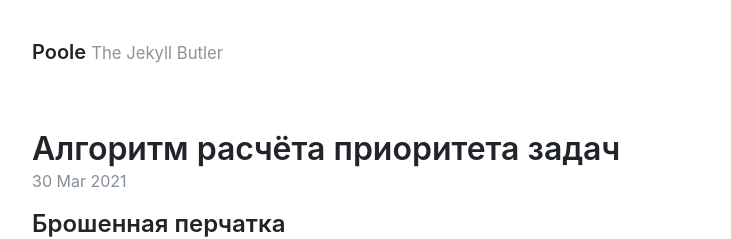
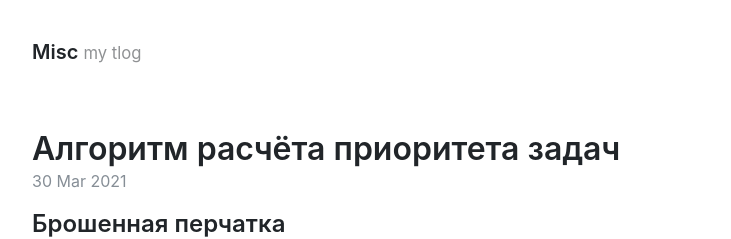
Before and after one commit to eduard-k/eduard-k.github.io, a Jekyll site: the page built from index.html, in a window 1280 px wide and 900 px high. Shown: the top 239 px of the window, without its empty margins (272-1003 px from the left). Built offline with Jekyll 4.4.1, drawn with Linux system fonts in a browser that asks for light colours; the list of posts is cut into pages by our own code.

Commit message:
Config setting

```diff
--- a/_config.yml
+++ b/_config.yml
@@ -1,7 +1,7 @@
 # Setup
-title: Poole
-tagline: The Jekyll Butler
-url: https://getpoole.com
+title: Misc
+tagline: my tlog
+url: http://blog.kurganskyi.in.ua/
 paginate: 1
 baseurl: ""
 permalink: pretty
@@ -33,9 +33,9 @@ sass:
 
 # Specify the author for blog posts
 author:
-  name: Mark Otto
-  url: https://twitter.com/mdo
-  email: markdotto@gmail.com
+  name: Eduard Kurganskyi
+  url: https://twitter.com/eduard_k
+  email: e.kurganskyi@gmail.com
 
 # Custom vars
-version: 3.0.0
+version: 1.0.0
```
Also changed, not shown: 11 other files.
